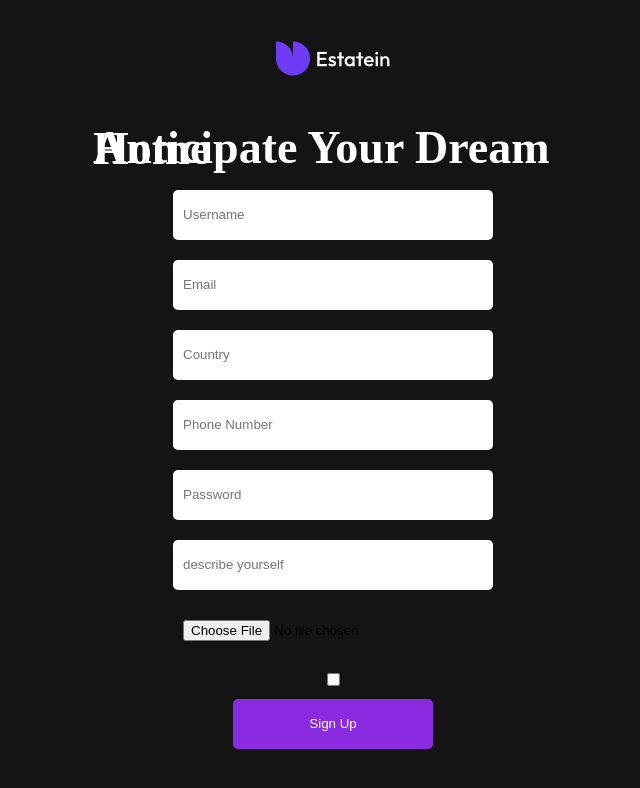
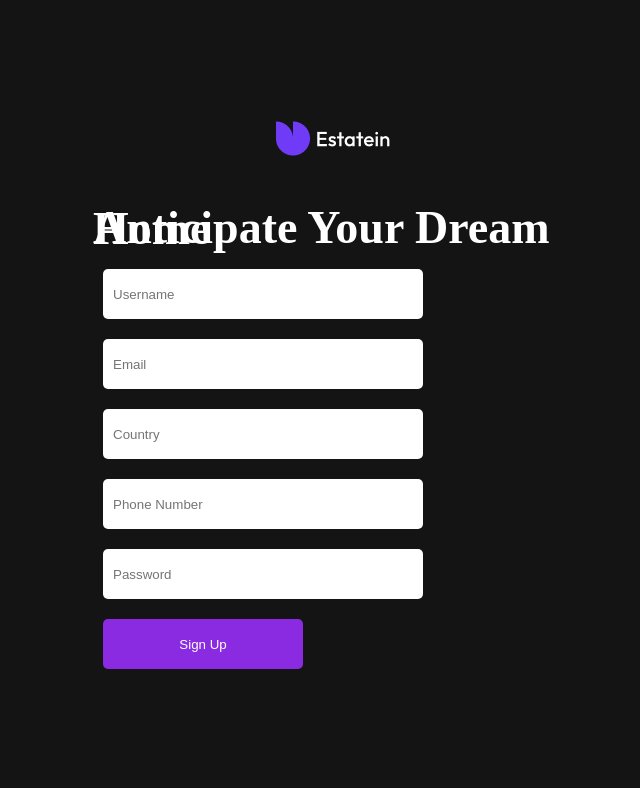
Before and after one commit to DeVTeJ10/Home-ly, a React (Vite) app: page /signup in a window 1280 px wide. Shown: the top 788 px of the page, without its empty margins (307-947 px from the left). Built offline with nearby package versions, Linux system fonts and the light colour scheme.

Commit message:
configuring the signup page

```diff
--- a/package.json
+++ b/package.json
@@ -11,6 +11,7 @@
     "start": "vite"
   },
   "dependencies": {
+    "axios": "^1.7.5",
     "react": "^18.3.1",
     "react-dom": "^18.3.1",
     "react-router-dom": "^6.24.1",
--- a/src/Auth/Signup/signup.css
+++ b/src/Auth/Signup/signup.css
@@ -31,9 +31,7 @@
     color: white;
 }
 
-.container-signup{
-    /* border: 1px solid gray; */
-}
+
 
 .sisenor{
     padding-left: 400px;
--- a/src/Auth/Signup/signup.jsx
+++ b/src/Auth/Signup/signup.jsx
@@ -1,10 +1,34 @@
-import React from 'react';
+import React, { useState } from 'react';
+import axios from 'axios';
 import logoImg from "../../images/Logo.png";
 import { Link } from "react-router-dom";
 import "./signup.css"
 
+
+
 const SignUp = () => {
+
+    const [username, setUsername] = useState("");
+    const [email, setEmail] = useState("");
+    const [country, setCountry] = useState("");
+    const [phoneNumber, setPhoneNumber] = useState("");
+    const [password, setPassword] = useState("");
+
+    const handleSubmit = (e) => {
+        e.preventDefault()
+        const user = {username, email, country, phoneNumber, password}
+
+        axios.post("https://finaki-backend.onrender.com/api/v1/auth/register")
+        .then(response => {
+          console.log("data sent succesfully:", response)
+        })
+        .catch(error => {
+          console.log("error sending data:", error)
+        })
+    }
+
   return (
+
     <div>
       <div className='sisenor'>
       <div className='container-signup'>
@@ -13,15 +37,41 @@ const SignUp = () => {
         <img src={logoImg} alt="Logo" />
         </Link>
         <h1 className='anticipates'>Anticipate Your Dream Home</h1>
-        <input type="text" placeholder="Username" className='signup-input'/>
-        <input type="email" placeholder="Email" className='signup-input'/>
-        <input type='text' placeholder='Country' className='signup-input'/>
-        <input type='number' placeholder='Phone Number' className='signup-input'/>
-        <input type="password" placeholder="Password" className='signup-input'/>
-        <input type="text" placeholder="describe yourself" className='signup-input'/>
-        <input type="file" placeholder="Upload Image" className='signup-input'/>
-        <input type="checkbox" className='ticking the box'/>
-        <button className='signup-button'>Sign Up</button>
+      <form onSubmit={handleSubmit}>
+        <input type="text"
+                value={username}
+                onChange={(e) => setUsername(e.target.value)}
+                placeholder="Username" className='signup-input'
+                id='username'/>
+
+        <input type="email"
+                value={email}
+                onChange={(e) => setEmail(e.target.value)}
+                placeholder="Email" className='signup-input'
+                id='email'/>
+
+        <input type='text'
+                value={country}
+                onChange={(e) => setCountry(e.target.value)}
+                placeholder='Country' className='signup-input'
+                id='country'/>
+
+        <input type='number'
+                value={phoneNumber}
+                onChange={(e) => setPhoneNumber(e.target.value)}
+                placeholder='Phone Number' className='signup-input'
+                id='phoneNumber'/>
+
+        <input type="password"
+                value={password}
+                onChange={(e) => setPassword(e.target.value)}
+                placeholder="Password" className='signup-input'
+                id='password'/>
+
+
+
+        <button className='signup-button' type='submit'>Sign Up</button>
+      </form>
       </div>
       </div>
       </div>
```
Also changed, not shown: 1 other file (tests, documents, lock files or other folders).
